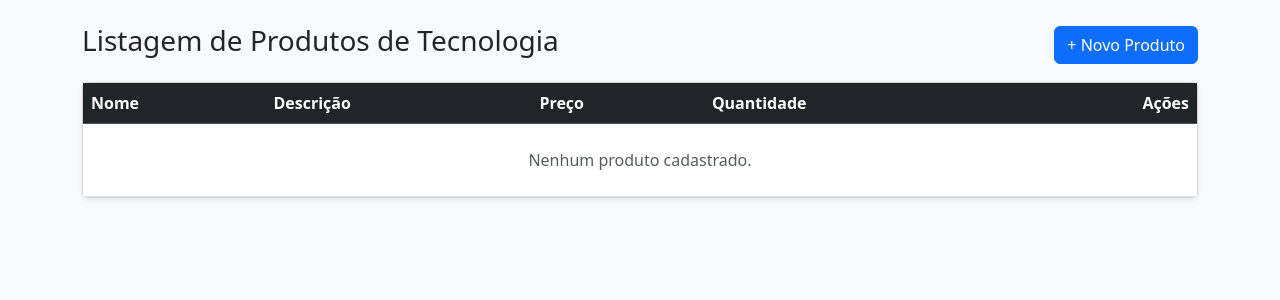
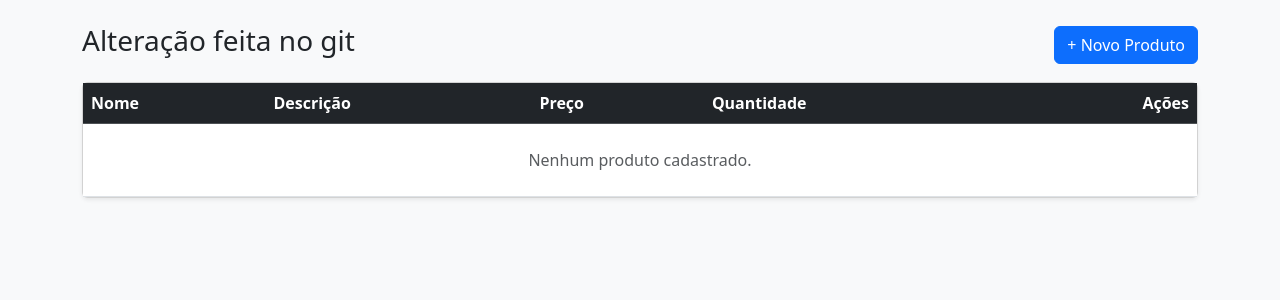
Before and after one commit to matheusrodrigues1711/cadastro-produtos-azure, a Django app: page / in a window 1280 px wide. Shown: the part 56-356 px from the top of the page. Run offline with Django 5.2, Linux system fonts and the light colour scheme; data that the repository does not hold is empty.

Commit message:
Update produto_list.html
Alteração teste

```diff
--- a/produtos/templates/produtos/produto_list.html
+++ b/produtos/templates/produtos/produto_list.html
@@ -2,7 +2,7 @@
 {% block title %}Produtos{% endblock %}
 {% block content %}
 <div class="d-flex justify-content-between align-items-center mb-3">
-    <h1 class="h3">Listagem de Produtos de Tecnologia</h1>
+    <h1 class="h3">Alteração feita no git</h1>
     <a href="{% url 'produto_create' %}" class="btn btn-primary">+ Novo Produto</a>
 </div>
 <div class="card shadow-sm">
```
